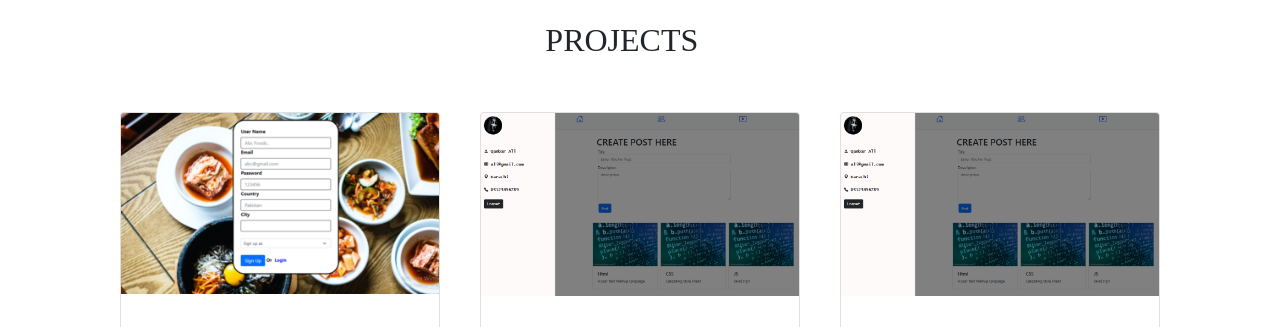
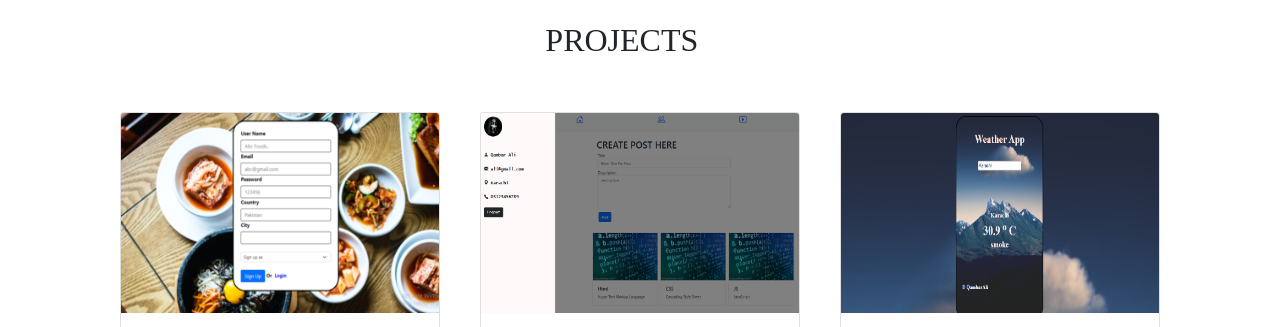
Before and after one commit to QambarAli1/portfolio, a plain HTML site: page index.html in a window 1280 px wide. Shown: the part 1346-1673 px from the top of the page. Drawn offline with nearby package versions, Linux system fonts and the light colour scheme; a web font is replaced by a local one.

Commit message:
'updated'

```diff
--- a/index.html
+++ b/index.html
@@ -244,7 +244,7 @@
                     </div>
                 </div>
                 <div class="card" style="width: 20rem;">
-                    <img src="images/localstorage_app.PNG" class="card-img-top" alt="...">
+                    <img src="images/abc.PNG" class="card-img-top" alt="..."">
                     <div class="card-body">
                         <p class="card-text">Weather App</p>
                         <a href="https://github.com/QambarAli1/weatherappreact" target="_blank">
--- a/style.css
+++ b/style.css
@@ -159,6 +159,9 @@ body {
 .projects-div div{
     margin: 20px;
 }
+.card img{
+    height: 200px;
+}
 .card:hover{
     border: 10px solid green !important;
     color: green;
```
Also changed, not shown: images/abc.PNG (added), images/weatherapp.PNG (added).
